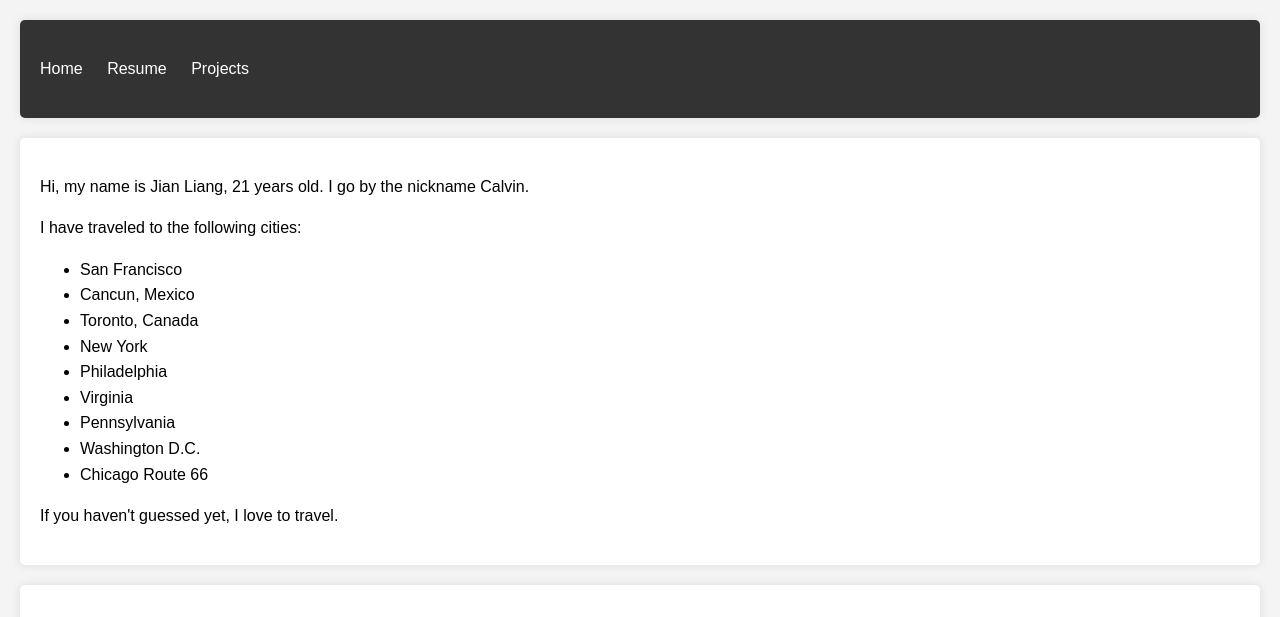
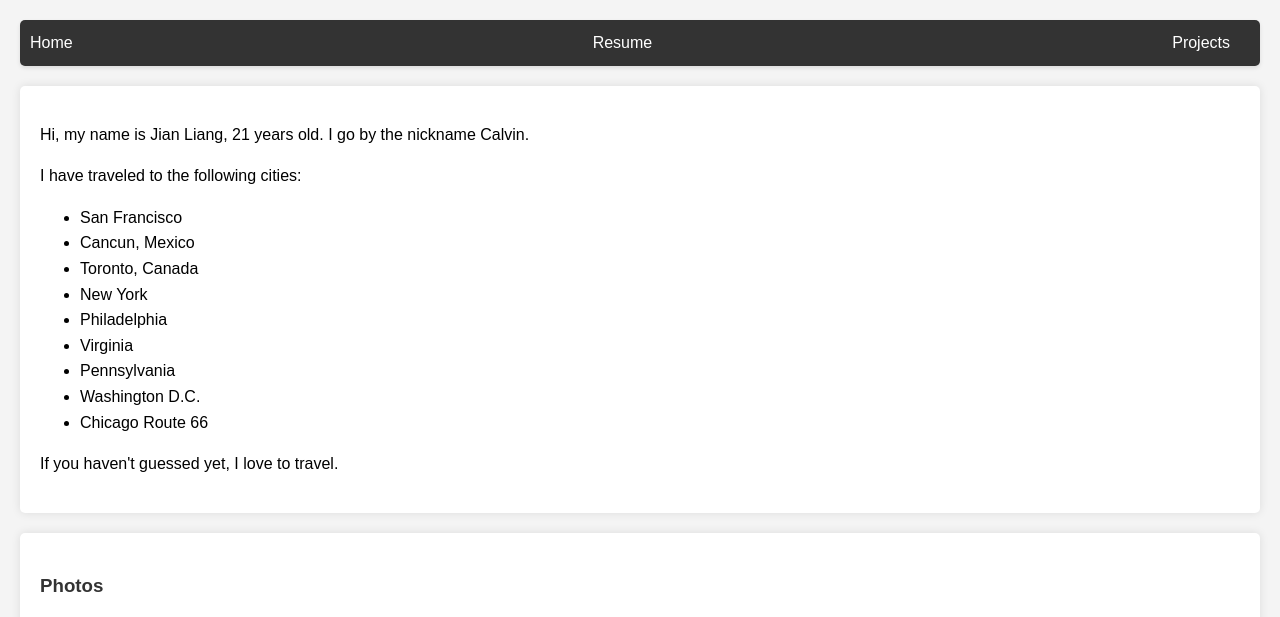
Before and after one commit to jliang24hawk/webdev_project_2, a plain HTML site: page index.html in a window 1280 px wide. Shown: the top 617 px of the page. Drawn offline with Linux system fonts and the light colour scheme.

Commit message:
adding nav style

```diff
--- a/css/style.css
+++ b/css/style.css
@@ -26,20 +26,38 @@
 .navigation_bar {
     background-color: #333;
     color: white;
+    padding: 10px;
+    text-align: center;
+    position: sticky;
+    top: 0;
+    z-index: 1000;
+    box-shadow: 0 2px 4px rgba(0, 0, 0, 0.1);
 }
 
 .navigation_bar nav ul {
     list-style: none;
     padding: 0;
+    margin: 0;
+    display: flex;
+    justify-content: space-between;
 }
 
 .navigation_bar nav ul li {
-    display: inline;
     margin-right: 20px;
 }
 
 .navigation_bar nav ul li a {
     color: white;
+    text-decoration: none;
+    transition: color 0.2s ease;
+}
+
+.navigation_bar nav ul li a:hover {
+    color: #007BFF;
+}
+
+.navigation_bar nav ul li.active a {
+    color: #007BFF;
 }
 
 /* Section Styles */
```
